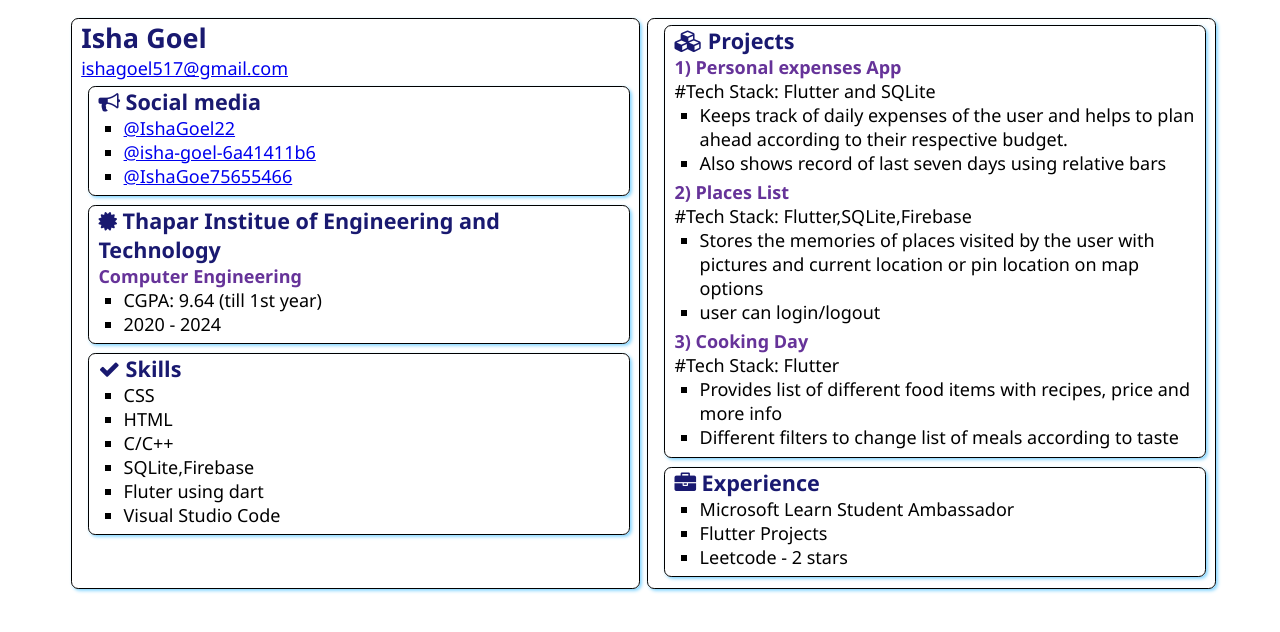
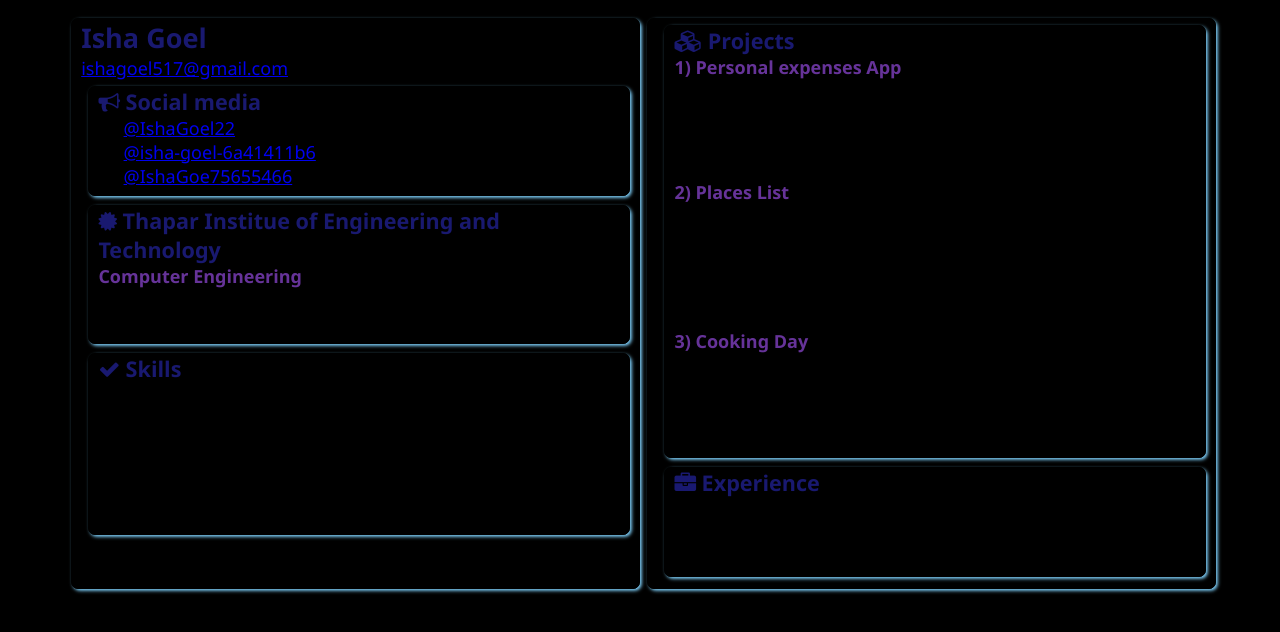
Before and after one commit to IshaGoel22/SATechnicalOnboarding, a plain HTML site: page src/index.html in a window 1280 px wide. Drawn offline with Linux system fonts and the light colour scheme.

Commit message:
Update style.css

```diff
--- a/src/style.css
+++ b/src/style.css
@@ -2,7 +2,7 @@ body {
     font-family: 'Segoe UI', Tahoma, Geneva, Verdana, sans-serif;
     font-size: 18px;
     margin: 1% 5%;
-    background-color:e6f7ff;
+    background-color:black;
 }
 
 main {
```
